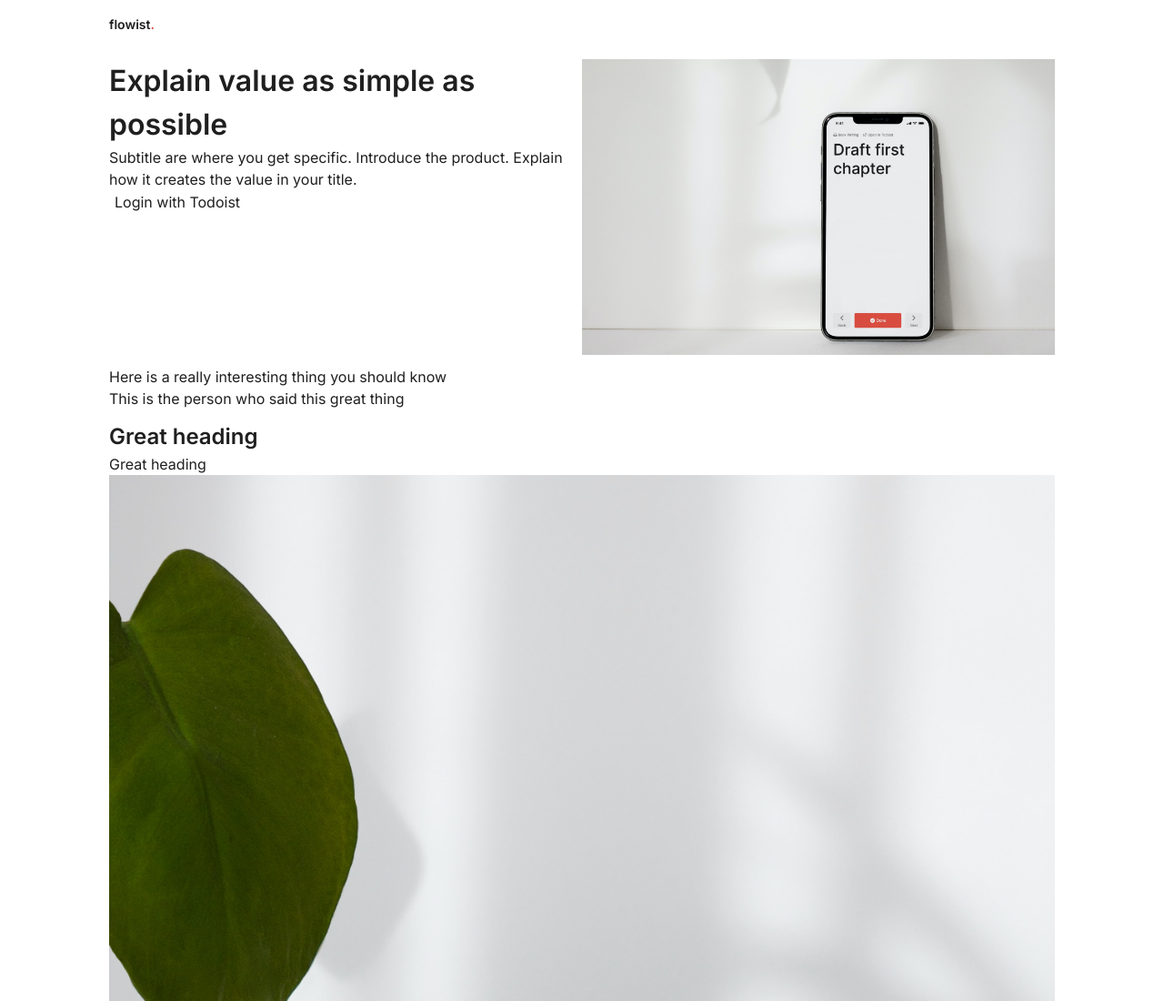
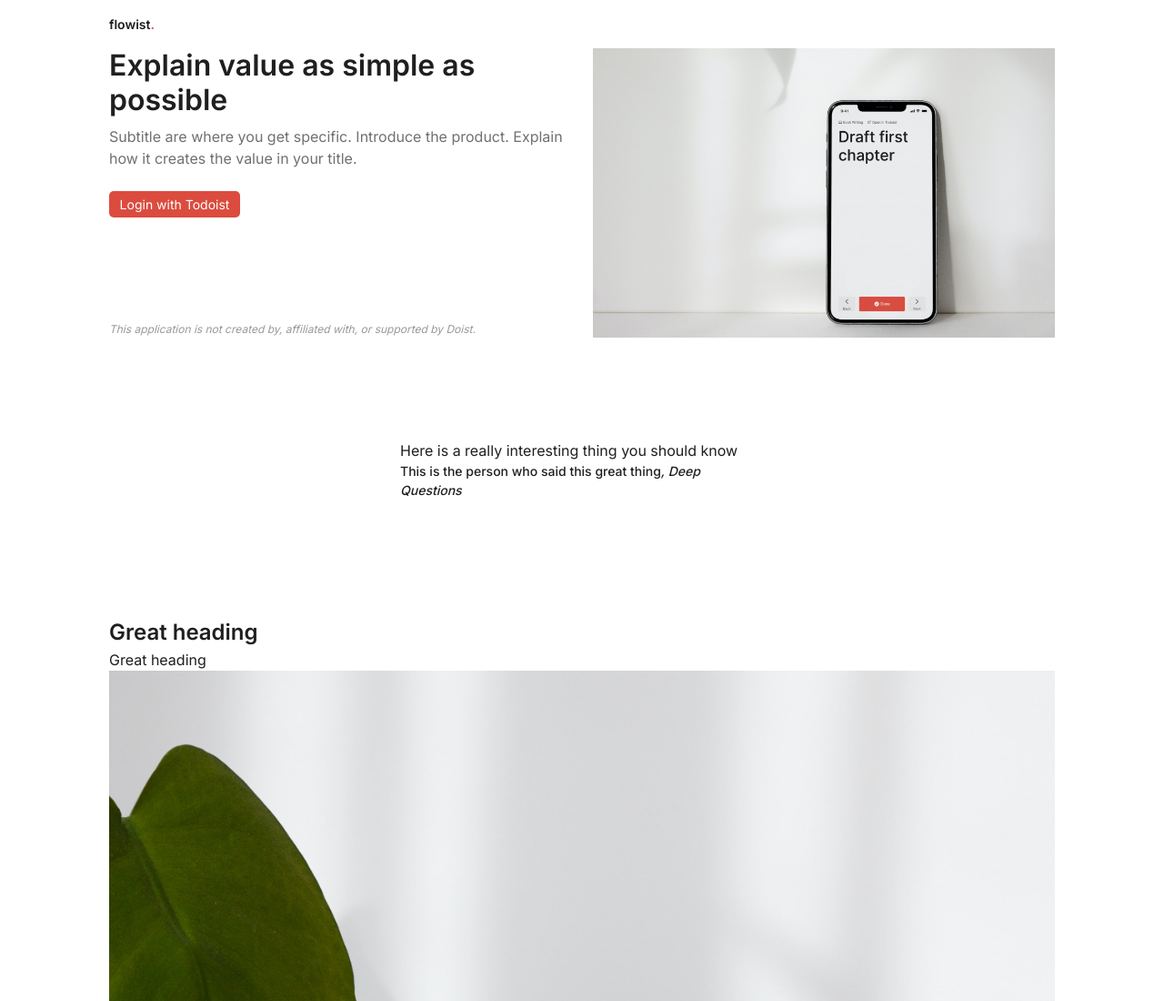
Before and after one commit to selfire1/todoist-focus-mode, an Eleventy site: page src/index.njk in a window 1280 px wide. Shown: the top 1100 px of the page at 91% size. Built offline with nearby package versions, Linux system fonts and the light colour scheme; Eleventy itself is replaced by a stand-in of ours; files that its build step writes are made by us from their sources.

Commit message:
style first container

```diff
--- a/src/css/style.css
+++ b/src/css/style.css
@@ -97,10 +97,12 @@ select {
     --spacing-large: 16px;
     --spacing-xlarge: 24px;
     --spacing-xxlarge: 32px;
+    --spacing-xxxlarge: 6rem;
 
     --border-radius-small: 5px;
     --border-radius-large: 10px;
 
+    --fs-200: .75rem;
     --fs-300: .875rem;
     --fs-400: 1rem;
     --fs-600: clamp(4rem, 6vw, 6rem);
@@ -391,7 +393,7 @@ padding-bottom: var(--spacing-medium);
 
 /* Media query: Where hover is possible, so on devices with a mouse */
 @media (hover: hover) {
-button:hover:not(.btn-done):not(:disabled),
+button:hover:not(:is(.btn-done, .cta-btn)):not(:disabled),
 /* Hover class (toggled also on keydown from JS */
 .hover {
     background-color: var(--clr-bg-highlight);
@@ -412,6 +414,8 @@ button:active:not(:disabled),
 /* Landing page */
 /* Navigation */
 .hp-nav {
+    border-bottom: var(--spacing-large);
+    border-top: var(--spacing-large);
     padding: 0;
 }
 .nav-logo {
@@ -433,18 +437,62 @@ button:active:not(:disabled),
 .home-container {
     display: flex;
     flex-direction: column;
-    gap: var(--spacing-medium);
+    gap: var(--spacing-xxxlarge);
 }
 
 /* Containers */
 .lp-img > picture > * {
     object-fit: cover;
     width: 100%;
-    aspect-ratio: 16/10;
+    aspect-ratio: 6/5;
+    max-height: 20rem;
+    border-radius: var(--border-radius-large);
 }
 
 .primary-container {
     display: grid;
+    gap: var(--spacing-xlarge);
     grid-template-columns:
         repeat(auto-fit, minmax(15rem, 1fr));
 }
+.primary-container-text {
+    display: flex;
+    flex-direction: column;
+    gap: var(--spacing-small);
+}
+.primary-heading {
+    line-height: 1.2;
+}
+.disclaimer {
+    color: var(--clr-content-tertiary);
+    font-style: italic;
+    margin-top: auto;
+    font-size: var(--fs-200);
+}
+.primary-subtitle {
+    color: var(--clr-content-secondary);
+}
+
+.cta-btn {
+    margin-top: var(--spacing-large);
+    padding: var(--spacing-xsmall);
+    font-size: var(--fs-300);
+    min-width: 9rem;
+    background-color: var(--clr-accent);
+    color: var(--clr-inverse-primary);
+}
+.cta-btn:hover {
+    opacity: .8;
+    background-color: var(--clr-accent);
+    color: var(--clr-inverse-primary);
+}
+.quote-container {
+    margin-top: var(--spacing-large);
+    margin-bottom: var(--spacing-xxlarge);
+    max-width: 25rem;
+    margin-inline: auto;
+}
+.quote-caption {
+    font-size: var(--fs-300);
+    font-weight: var(--fw-500);
+}
--- a/src/index.njk
+++ b/src/index.njk
@@ -9,7 +9,7 @@ title: "Todoist Focus Mode"
 {% else %}
 
 {% endif %}
-<div class="container home-container">
+<div class="container">
     <header>
         <nav aria-label="main">
             <ul role="list" class="hp-nav">
@@ -23,22 +23,31 @@ title: "Todoist Focus Mode"
             </ul>
         </nav>
     </header>
+    <div class="home-container">
         <div class="primary-container">
             <div class="primary-container-text">
-            <h1>{{ landingpage.primary.heading }}</h1>
+                <h1 class="primary-heading">{{ landingpage.primary.heading }}</h1>
                 <p class="primary-subtitle">{{ landingpage.primary.subtitle}}</p>
                 <form action="/.netlify/functions/auth-before">
                     <input type="hidden" name="securePath" value="/secure/">
-                <button type="submit" name="provider" value="todoist">Login with Todoist</button>
+                    <button class="cta-btn" type="submit" name="provider" value="todoist">Login with Todoist</button>
                 </form>
+                <p class="disclaimer">This application is not created by, affiliated with, or supported by Doist.</p>
             </div>
 
             <div class="lp-img primary-img">
                 {% image "https://github.com/selfire1/todoist-focus-mode/blob/main/imgs/lp-primary.png?raw=true", "a phone running flowist in a serene environment", "(min-width: 30em) 50vw, 100vw" %}</div>
         </div>
         <div class="quote-container">
+            <figure>
+                <blockquote cite="https://youtu.be/aOWL59-y82I">
                     <p class="quote">{{ landingpage.quote.text}}</p>
-        <p class="quote-author">{{ landingpage.quote.author}}</p>
+                </blockquote>
+                <figcaption class="quote-caption">
+                    {{ landingpage.quote.author -}}
+                    <cite>, Deep Questions</cite>
+                </figcaption>
+            </figure>
         </div>
         <div class="secondary-container sec-container__1">
             <div class="secondary-container-text sec-container-text__1">
@@ -63,3 +72,4 @@ title: "Todoist Focus Mode"
             <img src="{{ landingpage.secondary3.img }}" class="lp-img secondary-image__3">
         </div>
     </div>
+</div>
```
Lines whose indentation alone changed are shown as unchanged.
